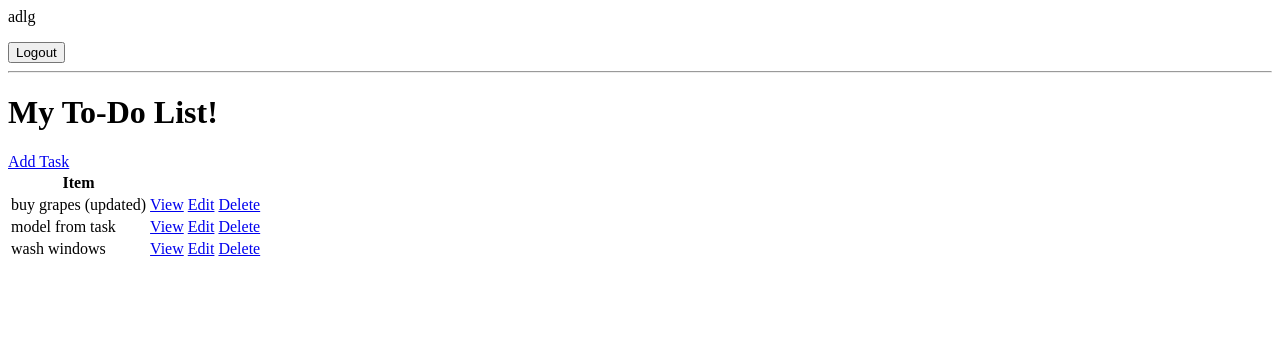
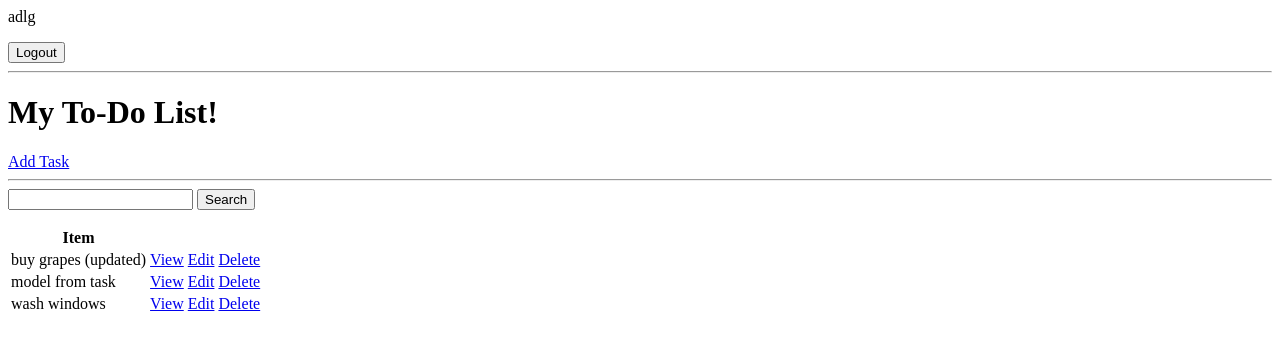
Before and after one commit to avaDLG/webapp-todolist, a Django app: page / in a window 1280 px wide. Shown: the top 350 px of the page. Run offline with Django 5.2, Linux system fonts and the light colour scheme; a user stored in the database is signed in; data comes from the database, SQL or seed files in the repository; both versions use the stored data as it was after the commit.

Commit message:
started search function

```diff
--- a/base/templates/base/register.html
+++ b/base/templates/base/register.html
@@ -6,4 +6,4 @@
     <input type="submit" value="Register">
 </form>
 
-<p>Already have an account?<a href="">Login</a></p>
+<p>Already have an account?<a href="{% url 'login' %}">Login</a></p>
--- a/base/templates/base/task_list.html
+++ b/base/templates/base/task_list.html
@@ -11,11 +11,20 @@
 {% endif %}
 
 <hr>
-<h1>My To-Do List! {{color}} </h1>
+<h1>My To-Do List!</h1>
 
 
 <!-- to create new item -->
 <a href="{% url 'task-create' %}">Add Task</a>
+<hr>
+
+
+<!-- search for items -->
+<form method="GET">
+    <input type="text", name='search-area'>
+    <input type="submit", value='Search'>
+</form>
+
 
 <!-- table for all to-do list item -->
 <table>
--- a/base/views.py
+++ b/base/views.py
@@ -63,6 +63,14 @@ class TaskList(LoginRequiredMixin, ListView): # to see all items
         context['tasks'] = context['tasks'].filter(user=self.request.user) # see their items
         context['count'] = context['tasks'].filter(complete=False).count() # see count of incomplete items
 
+        print('here')
+        # grab data user is searching for or nothing if empty
+        search_input = self.request.GET.get('search-area') or ''
+        if search_input: # if there is data to search -> filter
+            context['tasks'] = context['tasks'].filter(title__icontains=search_input)
+
+        context['search_input'] = search_input
+
         return context
 
 class TaskDetail(LoginRequiredMixin, DetailView): # returning information about specific task
```
Also changed, not shown: db.sqlite3.
